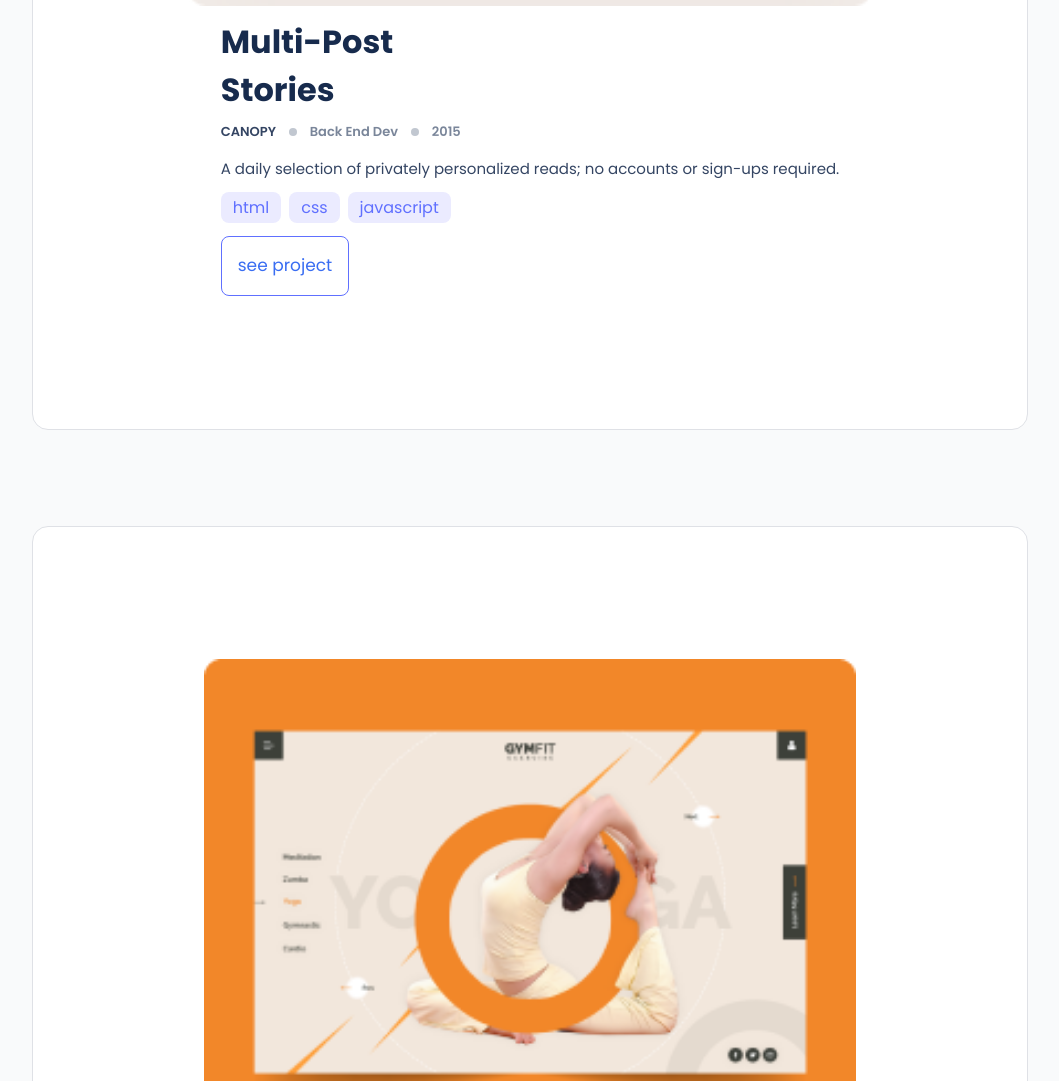
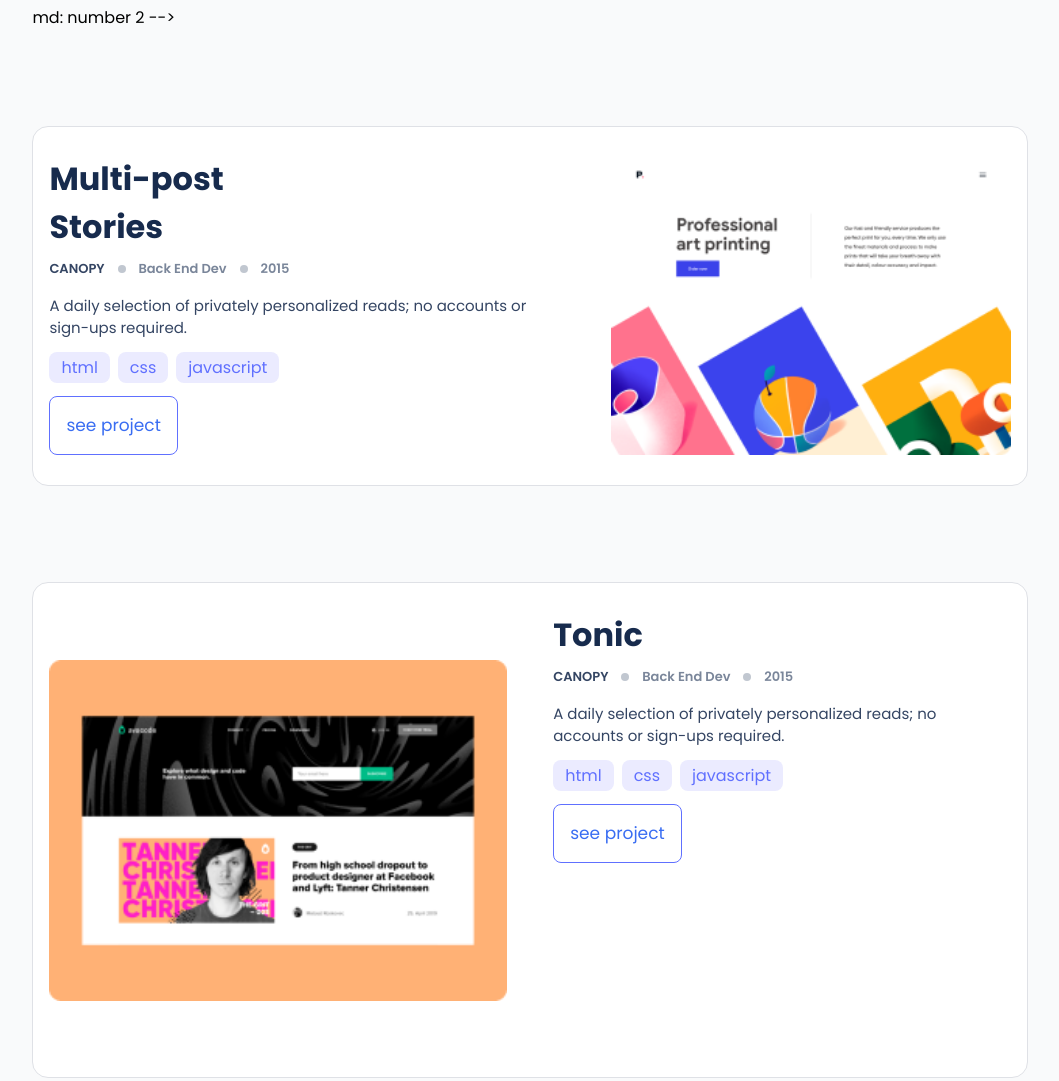
Before and after one commit to martinkarugaba/my-portfolio, a website: page index.html in a window 1280 px wide. Shown: the part 2280-3361 px from the top of the page, without its empty margins (110-1169 px from the left). Drawn offline with nearby package versions, Linux system fonts and the light colour scheme; files that its build step writes are made by us from their sources.

```diff
--- a/index.html
+++ b/index.html
@@ -145,9 +145,9 @@
 
     <!--!! PROJECTS CONTAINER -->
     <section class="px-5 py-32 md:px-[8.9rem] grid grid-cols-1 gap-y-24 bg-gray-50">
-      <!--!! project one -->
+      <!--!! project one <--> md: number three -->
       <div
-        class="w-[100%] p-4 border md:h-[496px] md:gap-x-[2.9rem] border-light-grey-2 bg-white rounded-2xl flex flex-col md:flex-row justify-center items-center"
+        class="w-[100%] p-4 border md:order-3 md:h-[496px] md:gap-x-[2.9rem] border-light-grey-2 bg-white rounded-2xl flex flex-col md:flex-row justify-center items-center"
       >
         <!--* project screen shot -->
         <div class="w-full md:w-[50%] h-[50%] md:h-full bg-white">
@@ -212,11 +212,11 @@
           >
         </div>
       </div>
-      <!--* end project one -->
+      <!--! end project one -->
 
-      <!--* project two -->
+      <!--! project two -->
       <div
-        class="w-[100%] p-4 border border-light-grey-2 bg-white rounded-2xl flex flex-col justify-center items-center"
+        class="w-[100%] p-4 border order-4 border-light-grey-2 bg-white rounded-2xl flex flex-col justify-center items-center"
       >
         <!--* project screen shot -->
         <div class="w-full h-[50%] bg-white">
@@ -282,9 +282,9 @@
           >
         </div>
       </div>
-      <!--* end project one -->
+      <!--! end project one -->
 
-      <!--* project three -->
+      <!--! project three -->
       <div
         class="w-[100%] p-4 border border-light-grey-2 bg-white rounded-2xl flex flex-col justify-center items-center"
       >
@@ -353,12 +353,12 @@
       </div>
       <!--* end project three -->
 
-      <!--!! project four -->
+      <!--!! project four <--> md: number 2 -->
       <div
-        class="w-[100%] p-4 border border-light-grey-2 bg-white rounded-2xl flex flex-col md:order-2 justify-center items-center"
+        class="w-[100%] p-4 border md:gap-x-[2.9rem] border-light-grey-2 bg-white rounded-2xl flex flex-col md:flex-row-reverse md:order-2 justify-center items-center"
       >
         <!--* project screen shot -->
-        <div class="w-full h-[50%] bg-white">
+        <div class="w-full md:w-[50%] h-[50%] md:h-full bg-white">
           <img
             class="w-full h-full object-contain"
             src="./img/projects/project-4.png"
@@ -366,7 +366,7 @@
           />
         </div>
         <!--* project info -->
-        <div class="flex flex-col justify-around items-start gap-y-4">
+        <div class="flex flex-col md:[w-50%] md:[h-full] justify-around md:justify-start items-start gap-y-4">
           <h2 class="text-[32px] text-dark-blue font-bold mt-3 -mb-2">
             Multi-post <br />
             Stories
```
Also changed, not shown: dist/output.css.
